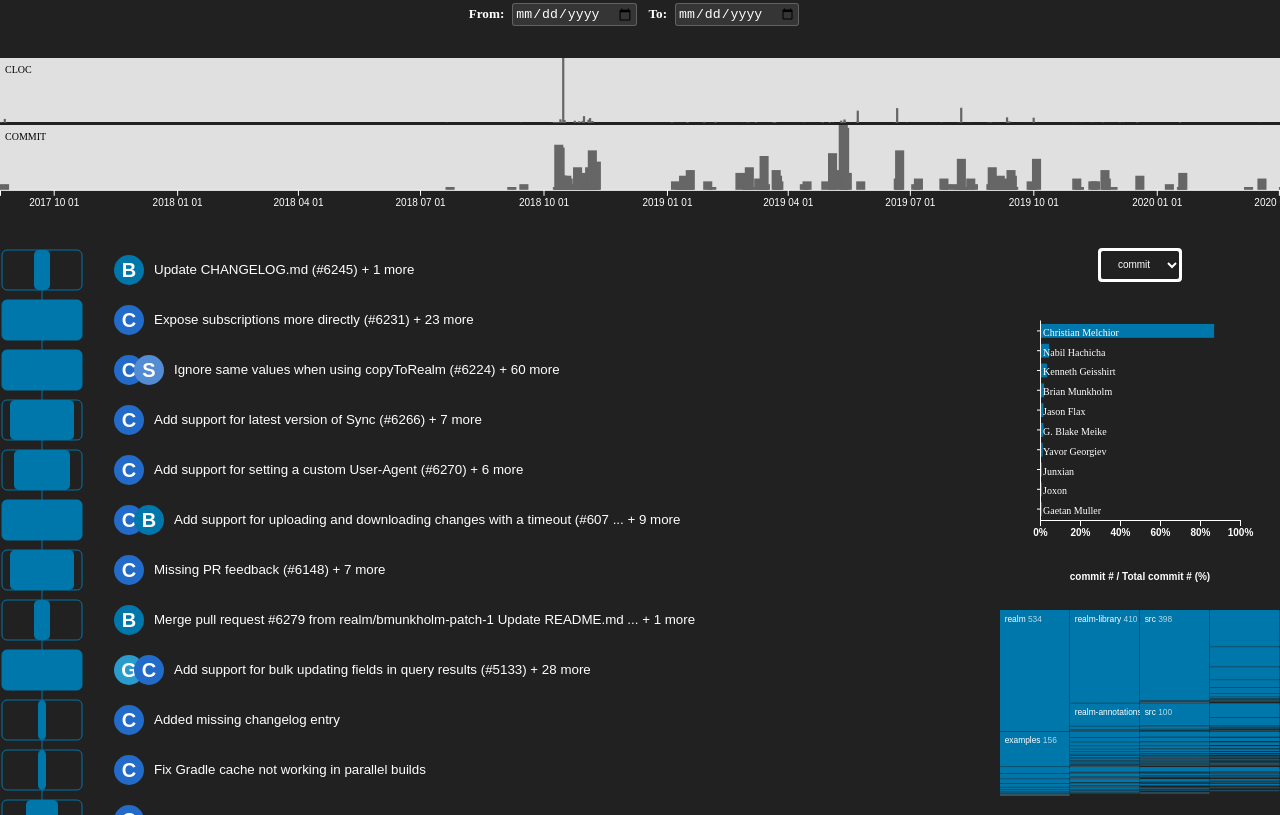
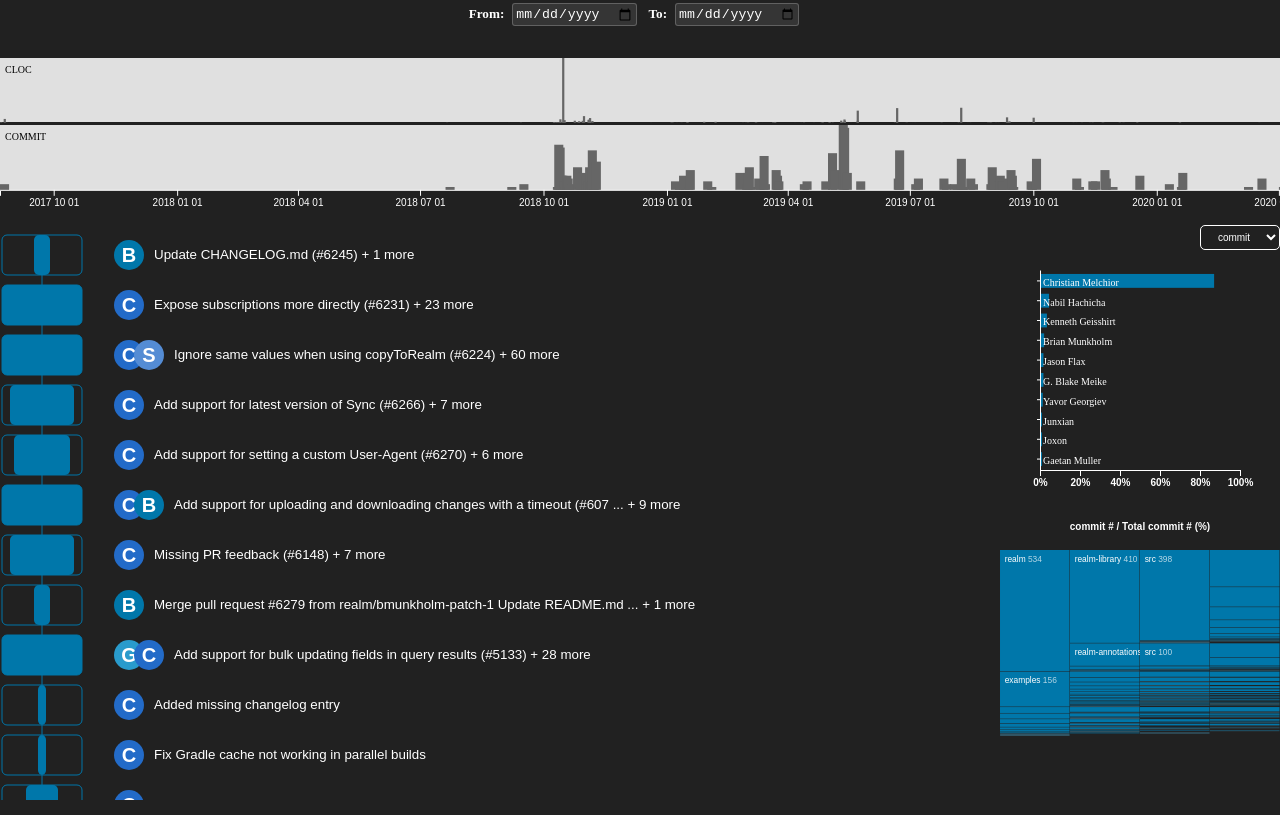
Before and after one commit to githru/githru-vscode-ext, a React (Create React App) app in the folder packages/view/: page / in a window 1280 px wide. Built offline with nearby package versions, Linux system fonts and the light colour scheme.

Commit message:
style(view): selectBox outline 및 margin 수정

```diff
--- a/packages/view/src/App.scss
+++ b/packages/view/src/App.scss
@@ -5,7 +5,7 @@ body {
 }
 
 .head-container {
-  padding-bottom: 25px;
+  padding-bottom: 10px;
 }
 
 .middle-container {
--- a/packages/view/src/components/Statistics/AuthorBarChart/AuthorBarChart.scss
+++ b/packages/view/src/components/Statistics/AuthorBarChart/AuthorBarChart.scss
@@ -4,24 +4,25 @@
   width: fit-content;
   display: flex;
   flex-direction: column;
-  align-items: center;
-  padding: 10px 0;
+  align-items: flex-end;
 }
 
 .author-bar-chart__select-box {
   font-size: 10px;
   background: transparent;
-  border: none;
-  width: 80px;
-  height: 30px;
+  border: 1px solid $white;
+  border-radius: 5px;
+  width: fit-content;
+  padding: 0 10px;
+  height: 25px;
   color: $white;
-  outline: $white auto 1px;
+  outline: none;
   text-align: center;
 }
 
 .author-bar-chart {
   overflow: visible;
-  margin: 40px;
+  margin: 20px 40px 40px;
 
   .axis {
     color: $white;
```
